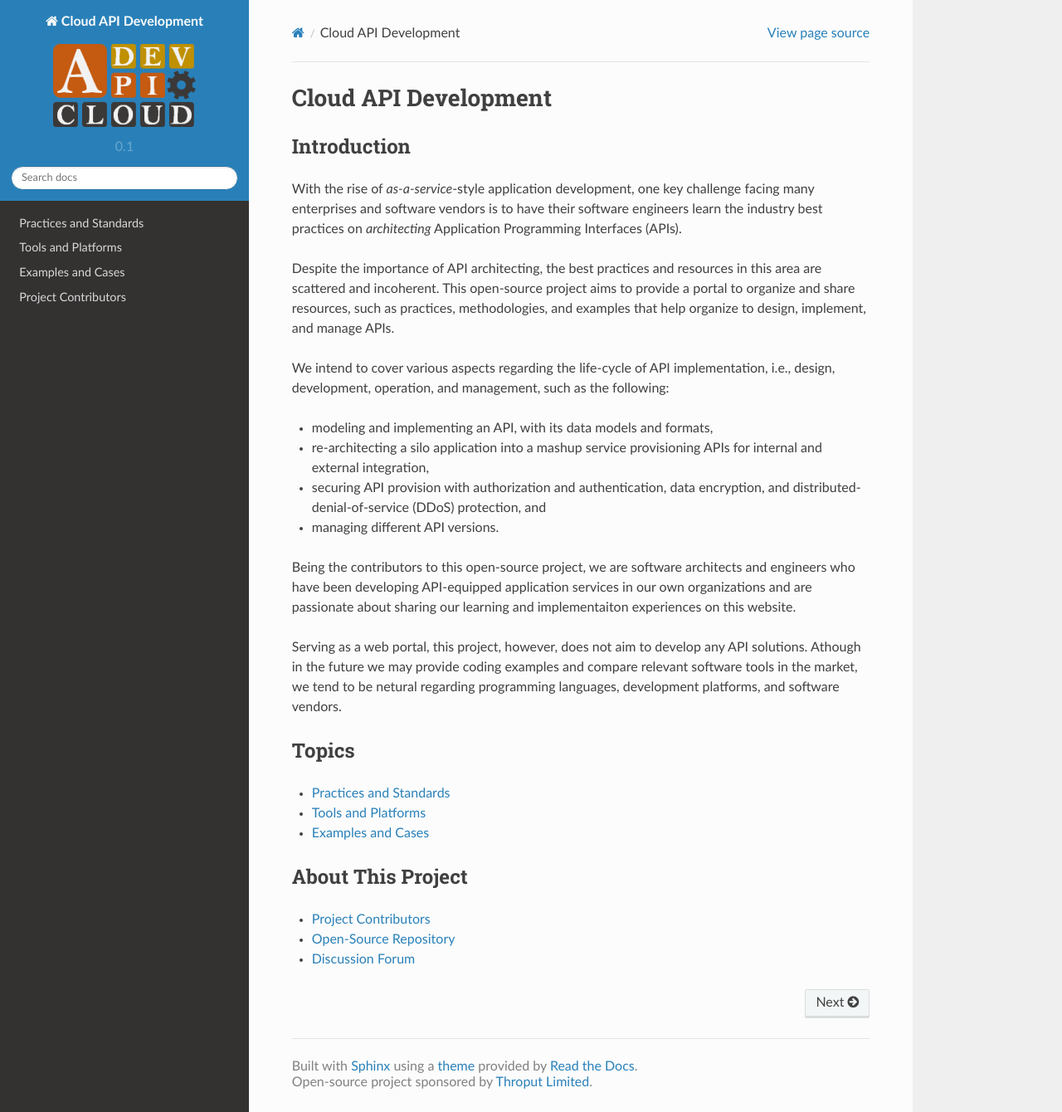
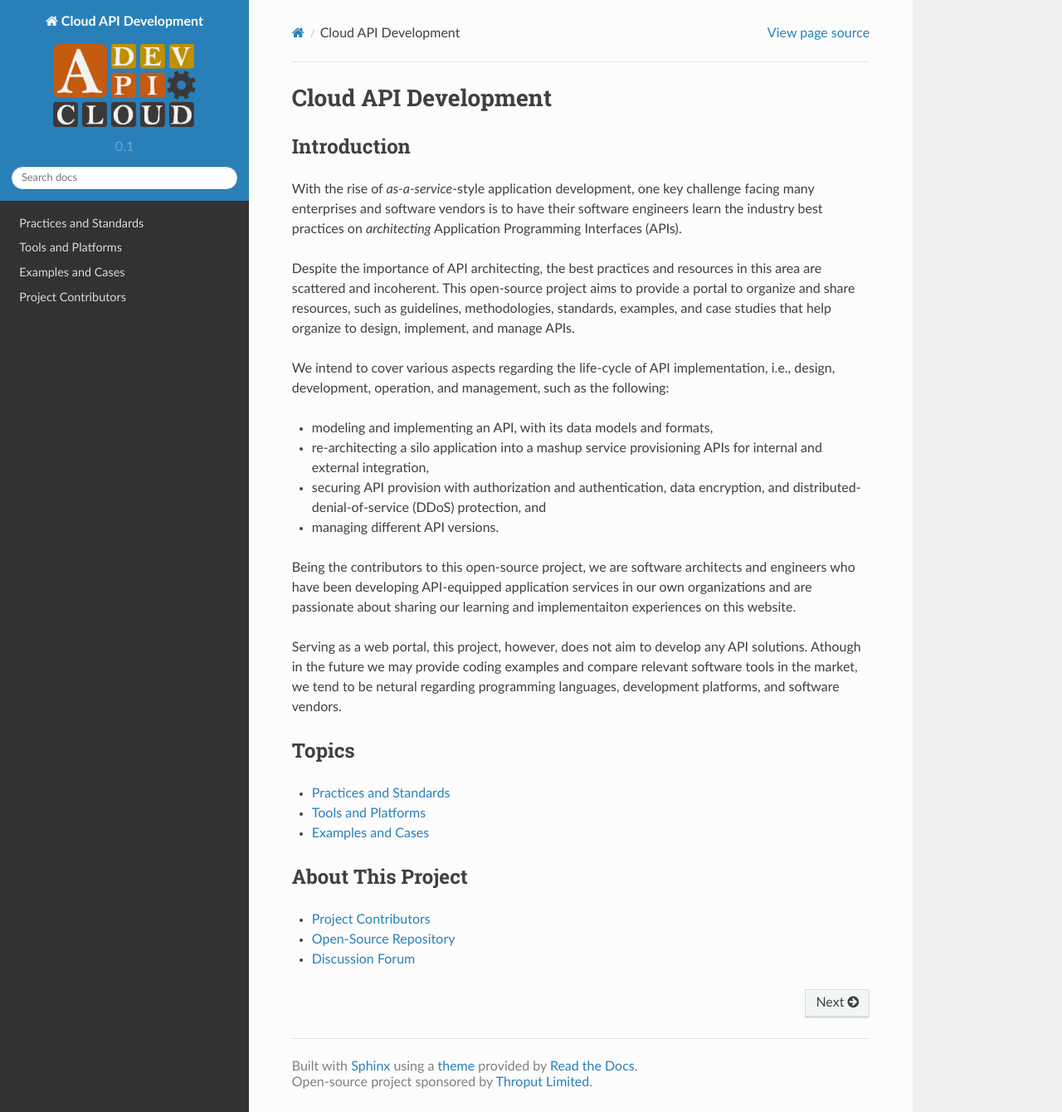
Before and after one commit to throput/apidev, a Sphinx documentation site: the page built from docs/source/index.rst, in a window 1280 px wide and 1340 px high. Shown: the whole window at 83% size. Built offline with Sphinx 7.4.7 and the Read the Docs theme 2.0.0, drawn with Linux system fonts in a browser that asks for light colours.

Commit message:
edit index

```diff
--- a/docs/source/index.rst
+++ b/docs/source/index.rst
@@ -12,8 +12,8 @@ their software engineers learn the industry best practices on
 Despite the importance of API architecting, the best practices and
 resources in this area are scattered and incoherent. This open-source
 project aims to provide a portal to organize and share resources, such
-as practices, methodologies, and examples that help organize to
-design, implement, and manage APIs.
+as guidelines, methodologies, standards, examples, and case studies
+that help organize to design, implement, and manage APIs.
 
 We intend to cover various aspects regarding the life-cycle of API
 implementation, i.e., design, development, operation, and management,
```
